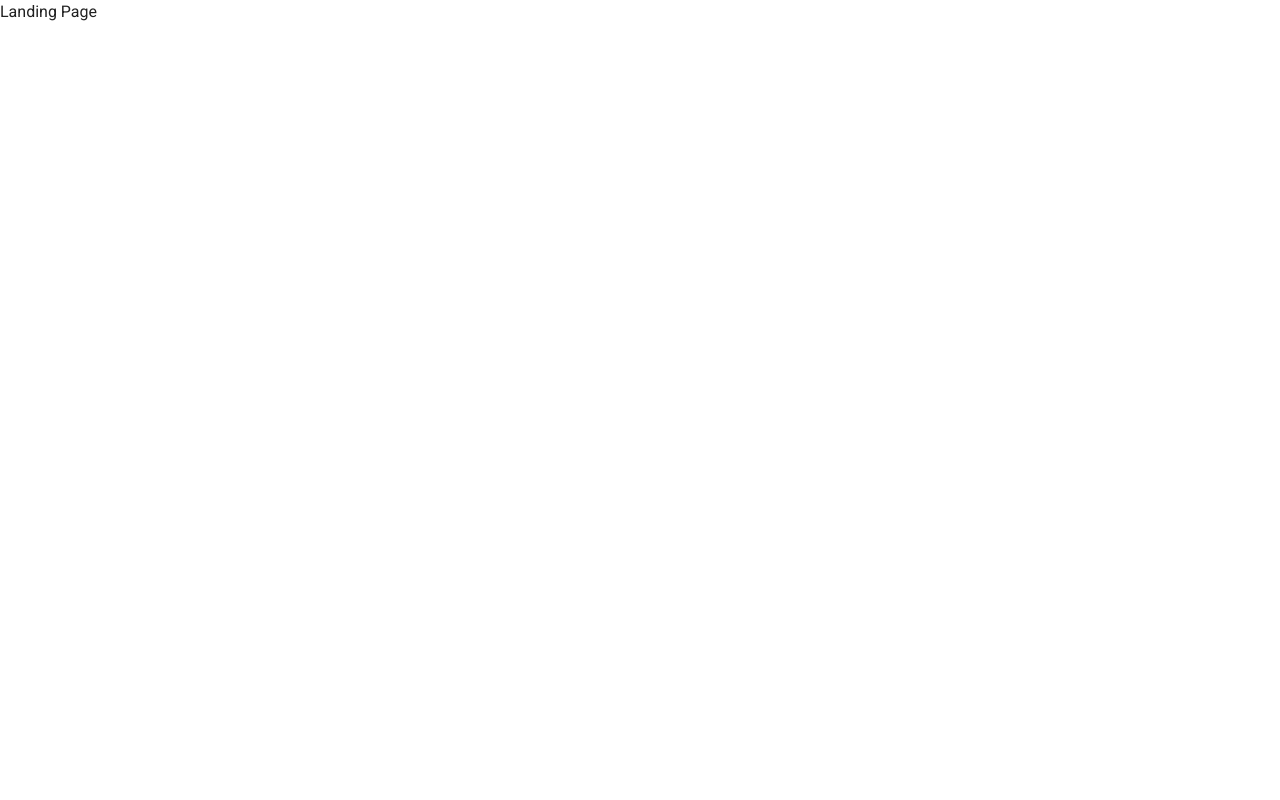
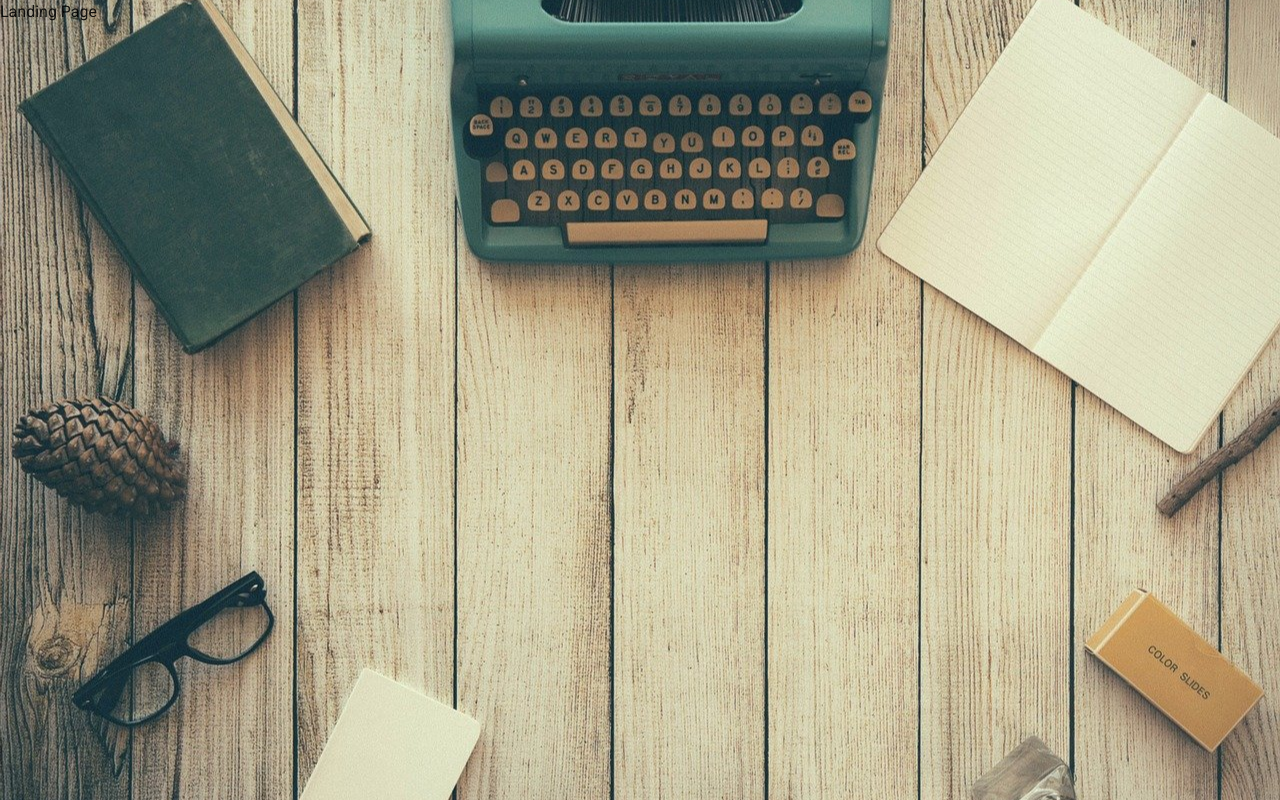
Before and after one commit to elliotyim/day-planner, a Vue app: page / in a window 1280 px wide. Built offline with nearby package versions, Linux system fonts and the light colour scheme.

Commit message:
Add a background Image

```diff
--- a/src/App.vue
+++ b/src/App.vue
@@ -1,8 +1,6 @@
 <template>
-  <v-app>
-    <v-content>
-      <router-view />
-    </v-content>
+  <v-app id="day-planner">
+    <router-view />
   </v-app>
 </template>
 
@@ -11,3 +9,11 @@ export default {
   name: "App"
 };
 </script>
+
+<style scoped>
+#day-planner {
+  background-image: url("assets/bg.jpg");
+  background-position: center;
+  background-size: cover;
+}
+</style>
```
Also changed, not shown: src/assets/bg.jpg (added).
